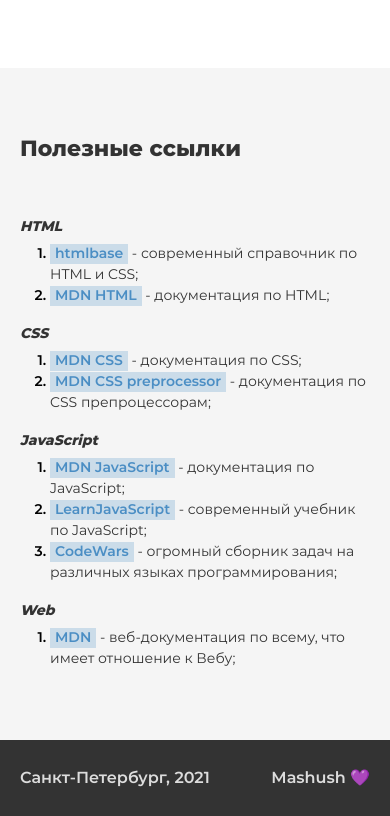
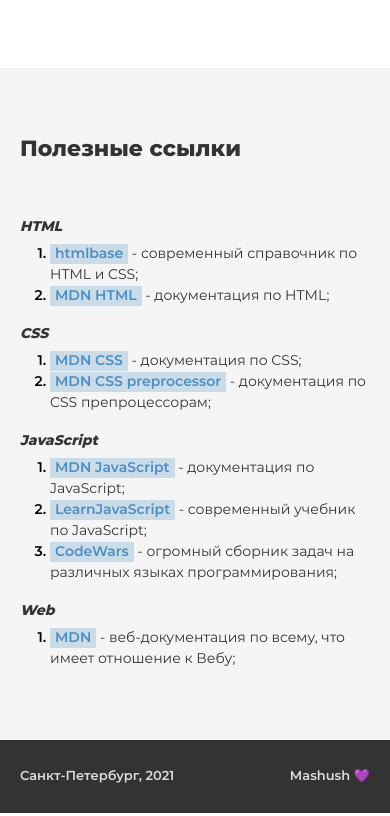
Before and after one commit to mashush-mashush/JavaScript-Progress-App, a plain HTML site: page index.html in a window 390 px wide. Shown: the part 3599-4415 px from the top of the page. Drawn offline with Linux system fonts and the light colour scheme.

Commit message:
Add files via upload

```diff
--- a/css/index.css
+++ b/css/index.css
@@ -891,3 +891,21 @@
   font-size: 16px;
   color: #dddddd;
 }
+
+@media screen and (max-width: 768px) {
+  .footer__text {
+    font-size: 14px;
+  }
+}
+
+@media screen and (max-width: 440px) {
+  .footer__text {
+    font-size: 13px;
+  }
+}
+
+@media screen and (max-width: 360px) {
+  .footer__text {
+    font-size: 12px;
+  }
+}
```
